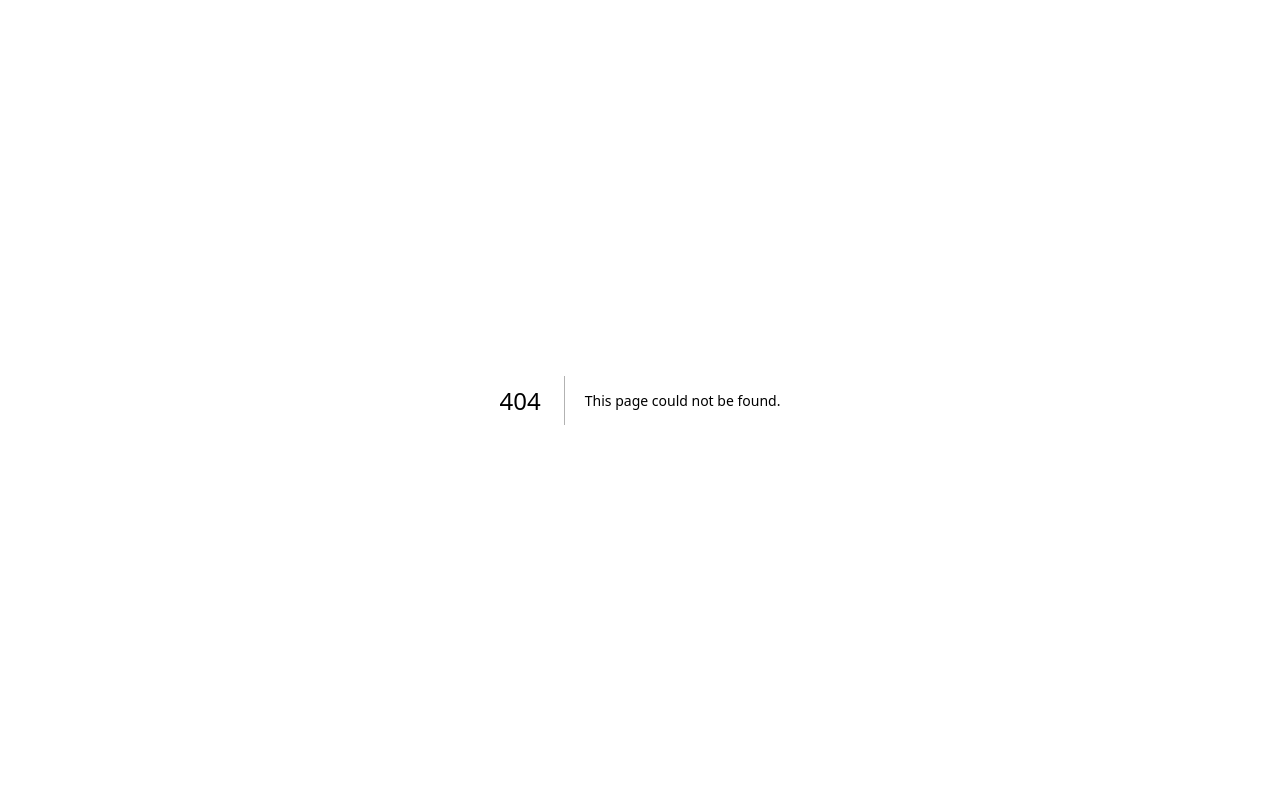
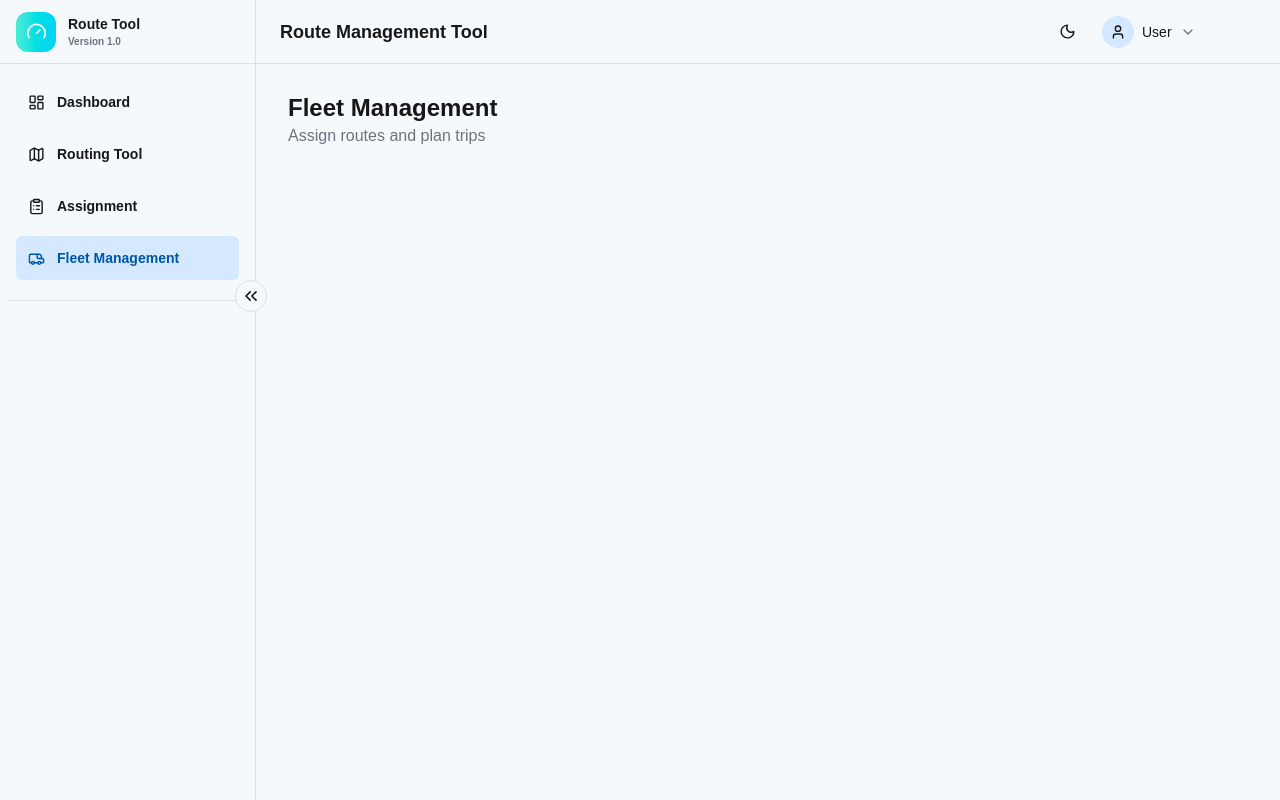
Before and after one commit to jrsantiagoo/route-management-system, a Next.js app in the folder client/: page /fleet-management in a window 1280 px wide. Before the commit this address had no page. Built offline with nearby package versions, Linux system fonts and the light colour scheme; no server answers; sample sign-in values are in the browser's storage.

Commit message:
feat: added fleet management navlink to sidebar
Added the navigation link to fleet management page to sidebar.
Adjusted sidebar collapse button. Fleet Management page has not been
implemented yet.

```diff
--- /dev/null
+++ b/client/app/(protected)/fleet-management/page.tsx
@@ -0,0 +1,19 @@
+"use client";
+
+export default function Assignment() {
+    return (
+        <div className="flex flex-col gap-6">
+            {/* Page Header */}
+            <div className="flex items-center justify-between">
+                <div className="flex flex-col justify-center">
+                    <h1 className="text-2xl font-bold">Fleet Management</h1>
+                    <p className="text-md text-muted-foreground">
+                        Assign routes and plan trips
+                    </p>
+                </div>
+            </div>
+
+            <div className="flex items-center justify-between"></div>
+        </div>
+    );
+}
--- a/client/components/ui/sidebar.tsx
+++ b/client/components/ui/sidebar.tsx
@@ -6,6 +6,7 @@ import {
     LayoutDashboard,
     Map,
     ClipboardList,
+    Van,
     Gauge,
     ChevronsLeft,
     ChevronsRight,
@@ -21,6 +22,7 @@ const navLinks = [
     { href: "/dashboard", label: "Dashboard", icon: LayoutDashboard },
     { href: "/route-tool", label: "Routing Tool", icon: Map },
     { href: "/assignment", label: "Assignment", icon: ClipboardList },
+    { href: "/fleet-management", label: "Fleet Management", icon: Van },
 ];
 
 export default function Sidebar({
@@ -81,7 +83,7 @@ export default function Sidebar({
             <div className="flex justify-center">
                 <button
                     onClick={onToggle}
-                    className="absolute -right-3 top-58 flex items-center justify-center
+                    className="absolute -right-3 top-70 flex items-center justify-center
                         w-8 h-8 rounded-full border border-border bg-background
                         hover:bg-secondary dark:hover:text-primary transition duration-300"
                 >
```
